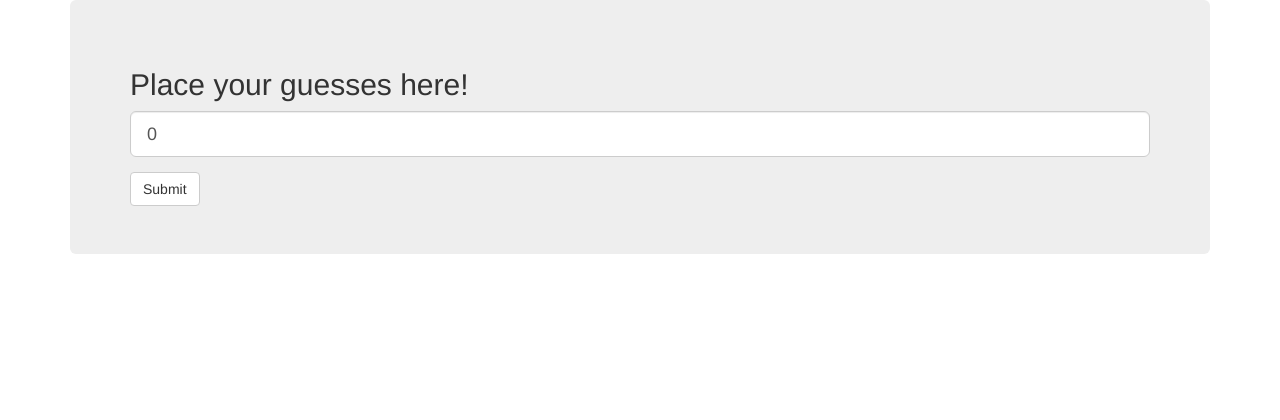
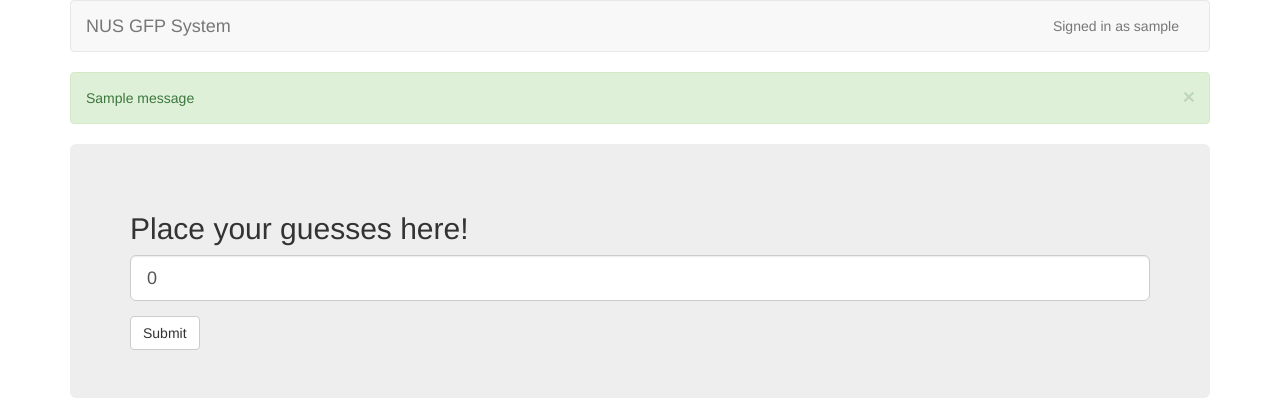
Before and after one commit to NUSComputingDev/gfp, a Django app: a page that uses gfp/templates/index.html in a window 1280 px wide. Shown: the top 420 px of the page. Run offline with Django 3.2, Linux system fonts and the light colour scheme; a user stored in the database is signed in; tables that the repository leaves empty hold one stand-in row (values such as "Sample post"); one stand-in notice (Sample message) is shown; some libraries are stand-ins or nearby versions.

Commit message:
Added navbar and alert in main template file

```diff
--- a/gfp/templates/index.html
+++ b/gfp/templates/index.html
@@ -19,6 +19,38 @@
             <p class="browserupgrade">You are using an <strong>outdated</strong> browser. Please <a href="http://browsehappy.com/">upgrade your browser</a> to improve your experience.</p>
         <![endif]-->
         <div class="container">
+          <nav class="navbar navbar-default">
+            <div class="container-fluid">
+              <!-- Brand and toggle get grouped for better mobile display -->
+              <div class="navbar-header">
+                <button type="button" class="navbar-toggle collapsed" data-toggle="collapse" data-target="#bs-example-navbar-collapse-1" aria-expanded="false">
+                  <span class="sr-only">Toggle navigation</span>
+                  <span class="icon-bar"></span>
+                  <span class="icon-bar"></span>
+                  <span class="icon-bar"></span>
+                </button>
+                <a class="navbar-brand" href="#">NUS GFP System</a>
+              </div>
+
+              <div class="collapse navbar-collapse" id="bs-example-navbar-collapse-1">
+                <ul class="nav navbar-nav">
+                </ul>
+                <ul class="nav navbar-nav navbar-right">
+                  {% if user.is_authenticated %}
+                    <p class="navbar-text">Signed in as {{ user.username }}</p>
+                  {% endif %}
+                </ul>
+              </div><!-- /.navbar-collapse -->
+            </div><!-- /.container-fluid -->
+          </nav>
+          {% if messages %}
+          {% for message in messages %}
+          <div class="alert alert-{{ message.level_tag }} alert-dismissible" role="alert">
+            <button type="button" class="close" data-dismiss="alert" aria-label="Close"><span aria-hidden="true">&times;</span></button>
+            {{ message }}
+          </div>
+          {% endfor %}
+          {% endif %}
           {% block body %}
 
           {% endblock %}
```
